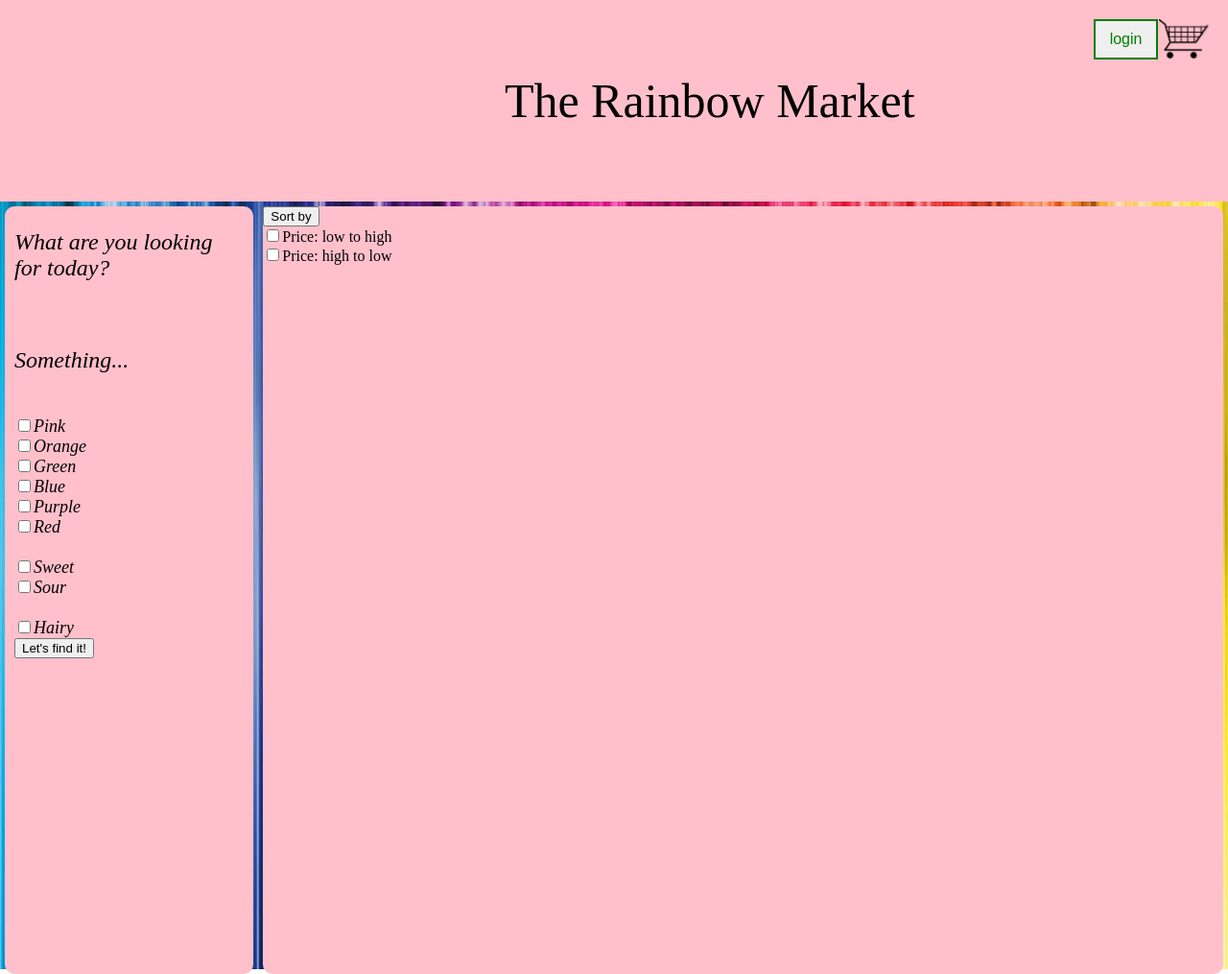
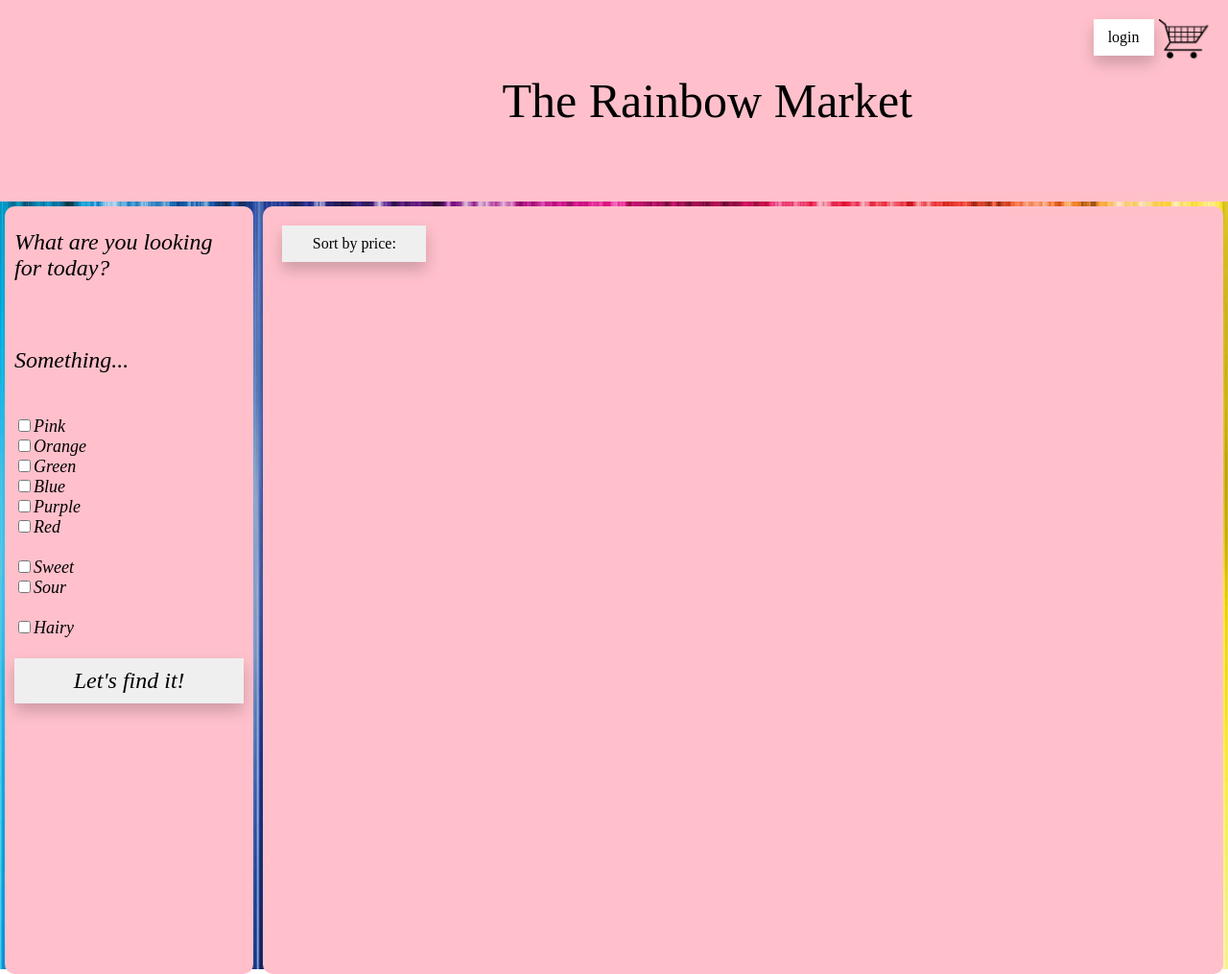
Before and after one commit to BFlorian91/e_commerce, a PHP site: page /html/home.html in a window 1280 px wide. Shown: the whole page at 96% size. Run offline with PHP 8.4, Linux system fonts and the light colour scheme.

Commit message:
html home page ok

```diff
--- a/css/home.css
+++ b/css/home.css
@@ -35,18 +35,13 @@ body {
 }
 
 .button-loggin {
-	border: 2px solid green;
-	background-color: none;
-	color: green;
+	border: none;
+	background-color: white;
 	padding: 10px 15px;
-	font-size: 16px;
-	cursor: pointer;
+	font: 16px new courier;
+	box-shadow: 0px 8px 16px 0px rgba(0,0,0,0.2);
 }
-
-.button-loggin:hover {
-	background-color: green;
-	color: white;
-}
+.button-loggin:hover {background-color: #f1f2f6;}
 
 #body {
 	display: flex;
@@ -63,6 +58,7 @@ body {
 }
 
 #body .main-box {
+	display: flex;
 	width: 100%;
 	height: 100%;
 }
@@ -72,3 +68,45 @@ body {
 	background-color: pink;
 	margin: 5px;
 }
+
+#checkbox-submit {
+	font: italic 24px new courier, serif;
+	padding: 10px 15px;
+	width: 100%;
+	border: 0;
+	box-shadow: 0px 8px 16px 0px rgba(0,0,0,0.2);
+}
+#checkbox-submit:hover {background-color: #f1f2f6;}
+
+.dropdown {
+	display: inline-block;
+	position: relative;
+	margin: 20px;
+}
+
+.dropdown button {
+	width: 150px;
+	border: none;
+	font: 16px new courier, serif;
+	padding: 10px 15px;
+	box-shadow: 0px 8px 16px 0px rgba(0,0,0,0.2);
+}
+
+.sortby {
+	display: none;
+	position: absolute;
+	background-color: white;
+	width: 150px;
+	box-shadow: 0px 8px 16px 0px rgba(0,0,0,0.2);
+	z-index: 1;
+}
+
+.sortby input {
+	display: block;
+	border: 0;
+	font: 16px new courier, serif;
+	width: 100%;
+}
+
+.sortby input:hover {background-color: #f1f2f6;}
+.dropdown:hover .sortby {display: block;}
--- a/html/home.html
+++ b/html/home.html
@@ -15,29 +15,29 @@
 		<div id="body">
 			<div class="box left-column">
 				<div style="margin: 0 10; font: italic 18px new courier, serif;">
-					<p style="font-size: 24px;">What are you looking for today?</p></br>
-					<p style="font-size: 24px;">Something...</p></br>
-					<form action="checkbox.php">
+					<p style="font-size: 24px;">What are you looking for today?</p><br>
+					<p style="font-size: 24px;">Something...</p><br>
+					<form action="checkbox.php" method="post">
 						<input type="checkbox" name="color1" value="pink">Pink<br>
 						<input type="checkbox" name="color2" value="orange">Orange<br>
 						<input type="checkbox" name="color3" value="green">Green<br>
 						<input type="checkbox" name="color4" value="blue">Blue<br>
 						<input type="checkbox" name="color5" value="purple">Purple<br>
-						<input type="checkbox" name="color6" value="red">Red<br></br>
+						<input type="checkbox" name="color6" value="red">Red<br><br>
 						<input type="checkbox" name="taste1" value="sweet">Sweet<br>
-						<input type="checkbox" name="taste2" value="sour">Sour<br></br>
-						<input type="checkbox" name="look1" value="hairy">Hairy<br>
-						<input type="submit" value="Let's find it!">
+						<input type="checkbox" name="taste2" value="sour">Sour<br><br>
+						<input type="checkbox" name="look1" value="hairy">Hairy<br><br>
+						<input id="checkbox-submit" type="submit" value="Let's find it!">
 					</form>
 				</div>
 			</div>
 			<div class="box main-box">
-				<div>
-					<button>Sort by</button>
-					<div>
-						<input type="checkbox" name="sortby1" value="lowtohigh">Price: low to high<br>
-						<input type="checkbox" name="sortby2" value="hightolow">Price: high to low<br>
-					</div>
+				<div class="dropdown">
+					<button>Sort by price:</button>
+					<form class="sortby" action="sortby.php" method="post">
+						<input type="submit" name="sortby1" value="low to high"><br>
+						<input type="submit" name="sortby2" value="high to low"><br>
+					</form>
 				</div>
 			</div>
 		</div>
```
